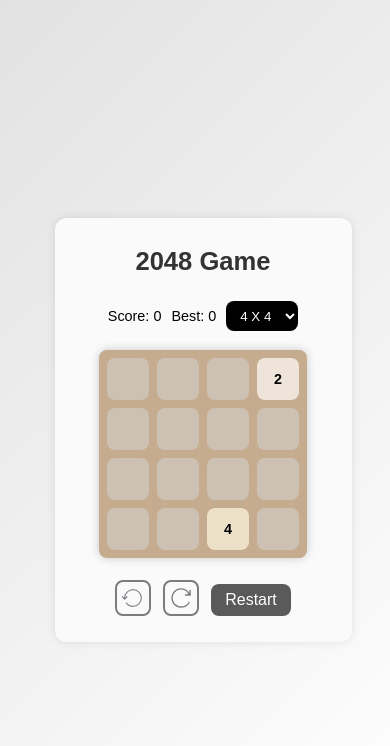
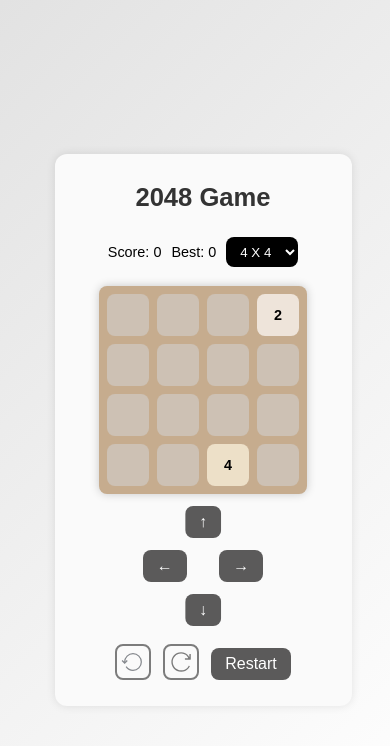
Before and after one commit to GaliveetiSaiRoopa/game-2048, a React (Vite) app: page / in a window 390 px wide. Shown: the top 746 px of the page. Built offline with nearby package versions, Linux system fonts and the light colour scheme.

Commit message:
added arrows for mobile

```diff
--- a/src/App.jsx
+++ b/src/App.jsx
@@ -116,7 +116,6 @@ function App() {
       return tempBoard;
     }
 
-
     //update board, score, undoBoard (size == 3)
     const updatedBoard = addValAtRandomCellInGrid(newBoard);
     setBoard(updatedBoard);
@@ -150,6 +149,42 @@ function App() {
     //adding key events to window (keyDown - browser event checks for keyboard - key press)
     window.addEventListener("keydown", handleKeys);
     return () => window.removeEventListener("keydown", handleKeys);
+  }, [board]);
+
+  useEffect(() => {
+    let touchStartX = 0;
+    let touchStartY = 0;
+
+    const handleTouchStart = (e) => {
+      touchStartX = e.touches[0].clientX;
+      touchStartY = e.touches[0].clientY;
+    };
+
+    const handleTouchEnd = (e) => {
+      const touchEndX = e.changedTouches[0].clientX;
+      const touchEndY = e.changedTouches[0].clientY;
+
+      const deltaX = touchEndX - touchStartX;
+      const deltaY = touchEndY - touchStartY;
+      const threshold = 50;
+
+      if (Math.abs(deltaX) > Math.abs(deltaY)) {
+        if (deltaX > threshold) handleMove("right");
+        else if (deltaX < -threshold) handleMove("left");
+      } else {
+        if (deltaY > threshold) handleMove("down");
+        else if (deltaY < -threshold) handleMove("up");
+      }
+    };
+
+    const container = document.querySelector(".game-container");
+    container.addEventListener("touchstart", handleTouchStart);
+    container.addEventListener("touchend", handleTouchEnd);
+
+    return () => {
+      container.removeEventListener("touchstart", handleTouchStart);
+      container.removeEventListener("touchend", handleTouchEnd);
+    };
   }, [board]);
 
   const handleUndo = () => {
@@ -219,6 +254,21 @@ function App() {
           ))}
         </div>
 
+        <div className="mobile-controls">
+          <button onClick={() => handleMove("up")} className="up">
+            ↑
+          </button>
+          <button onClick={() => handleMove("down")} className="down">
+            ↓
+          </button>
+          <button onClick={() => handleMove("left")} className="left">
+            ←
+          </button>
+          <button onClick={() => handleMove("right")} className="right">
+            →
+          </button>
+        </div>
+
         <div className="game-controls">
           <div className={`undo-wrapper`}>
             <img
--- a/src/index.css
+++ b/src/index.css
@@ -258,6 +258,46 @@ h1 {
   }
 }
 
+.mobile-controls {
+  display: none;
+  position: relative;
+  margin: 60px 0px;
+}
+
+.mobile-controls button:active {
+  box-shadow: inset 3px 3px 6px #ccc, inset -3px -3px 6px #fff;
+  background: #f2f2f2;
+}
+
+.up {
+  position: absolute;
+  top: -60px;
+  transform: translateX(-50%);
+}
+
+.down {
+  position: absolute;
+  bottom: -60px;
+  transform: translateX(-50%);
+}
+
+.left {
+  position: absolute;
+  left: -60px;
+  transform: translateY(-50%);
+}
+
+.right {
+  position: absolute;
+  right: -60px;
+  transform: translateY(-50%);
+}
+
+@media (max-width: 430px) {
+  .mobile-controls {
+    display: block;
+  }
+}
 @media (max-width: 480px) {
   .col {
     width: 42px;
```
